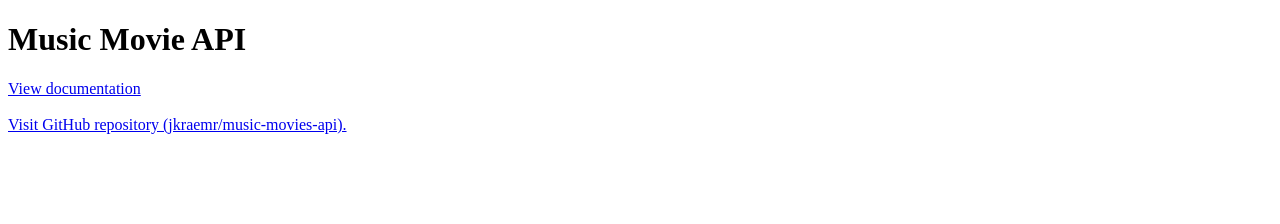
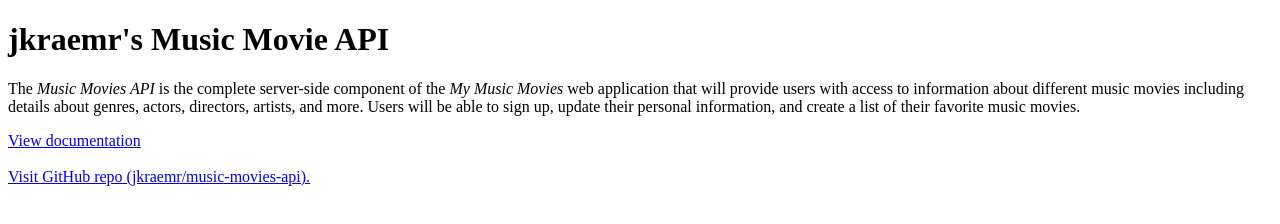
Before and after one commit to jkraemr/music-movies-api, a website: page index.html in a window 1280 px wide. Drawn offline with Linux system fonts and the light colour scheme.

Commit message:
Add readme update documentation index html

```diff
--- a/index.html
+++ b/index.html
@@ -9,16 +9,17 @@
 <body>
 
   <header>
-    <h1>Music Movie API</h1>
+    <h1>jkraemr&#39;s Music Movie API</h1>
   </header>
 
   <main>
+    <p>The <em>Music Movies API</em> is the complete server-side component of the <em>My Music Movies</em> web application that will provide users with access to information about different music movies including details about genres, actors, directors, artists, and more. Users will be able to sign up, update their personal information, and create a list of their favorite music movies.</p>
 
     <a href="./documentation.html">View documentation</a>
 
     <br><br>
 
-    <a href="https://github.com/jkraemr/music-movies-api" target="_blank">Visit GitHub repository (jkraemr/music-movies-api).</a>
+    <a href="https://github.com/jkraemr/music-movies-api" target="_blank">Visit GitHub repo (jkraemr/music-movies-api).</a>
 
   </main>
 
```
Also changed, not shown: index.js (+11 -8 lines), public/documentation.html (+8 -2 lines), README.md (added).
